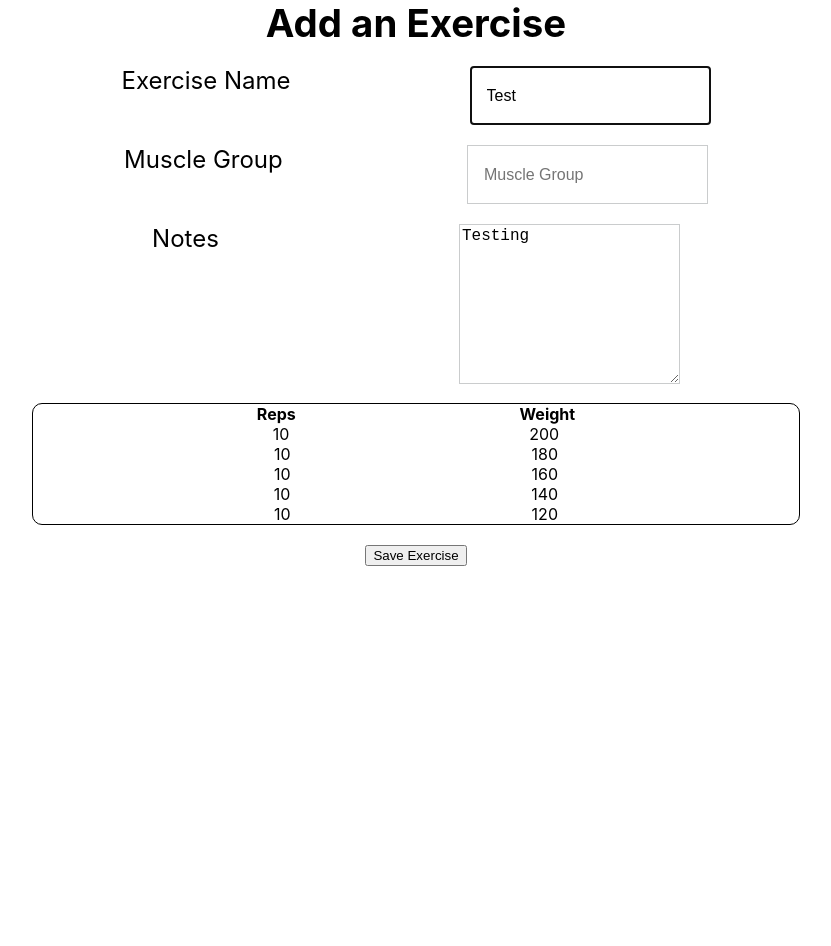
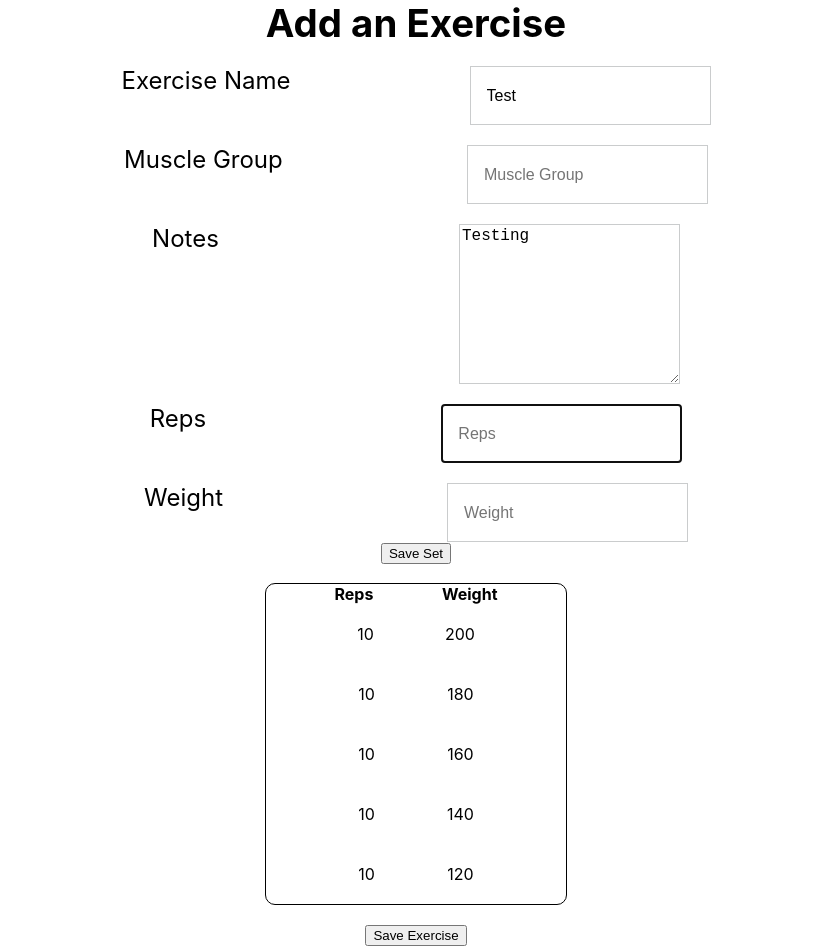
Before and after one commit to rgero/React_WorkoutTracker, a React (Create React App) app in the folder workout_tracker/: page / in a window 1280 px wide. Shown: the whole page, without its empty margins (224-1055 px from the left). Before the commit the page ends 800 px from the top, so only its background shows below. Built offline with nearby package versions, Linux system fonts and the light colour scheme.

Commit message:
Enabling the ability to add sets to the Exercise

```diff
--- a/workout_tracker/src/components/exercise/ExerciseForm.js
+++ b/workout_tracker/src/components/exercise/ExerciseForm.js
@@ -2,6 +2,7 @@ import React, {useState, useEffect} from 'react';
 
 import '../../styles/components/inputs.css'
 import '../../styles/components/Exercise.css'
+import { SetForm } from '../set/SetForm';
 import { SetList } from '../set/SetList';
 
 export const ExerciseForm = ({exercise = {}, onSubmit})=>
@@ -14,15 +15,21 @@ export const ExerciseForm = ({exercise = {}, onSubmit})=>
 
     useEffect(()=> {
         var testSets = [
-            { reps: 10, weight: 200},
-            { reps: 10, weight: 180},
-            { reps: 10, weight: 160},
-            { reps: 10, weight: 140},
-            { reps: 10, weight: 120},
+            { id: 1, reps: 10, weight: 200},
+            { id: 2, reps: 10, weight: 180},
+            { id: 3, reps: 10, weight: 160},
+            { id: 4, reps: 10, weight: 140},
+            { id: 5, reps: 10, weight: 120},
         ]
 
         setSetList(testSets);
-    }, setSetList)
+    }, [setSetList])
+
+    const addSet = (set) => {
+        set.id = setList.length;
+        let newSetList = [...setList, set]
+        setSetList(newSetList);
+    }
 
     return (
         <div>
@@ -69,13 +76,12 @@ export const ExerciseForm = ({exercise = {}, onSubmit})=>
                         >
                         </textarea>
                     </div>
-
-                    <SetList setList={setList}/>
-
-                    <div>
-                        <button className="button">Save Exercise</button>
-                    </div>
                 </form>
+                <SetForm onSubmit={addSet}/>
+                <SetList setList={setList}/>
+                <div>
+                    <button className="button">Save Exercise</button>
+                </div>
             </div>
         </div>
     )
--- a/workout_tracker/src/components/set/SetForm.js
+++ b/workout_tracker/src/components/set/SetForm.js
@@ -15,8 +15,24 @@ export const SetForm = ({set = {}, onSubmit})=>
         }
     }
 
+    const processNewSet = (e) => {
+        e.preventDefault();
+
+        if (reps === "" || weight === "")
+        {
+            setError("Reps and Weight need to be populated");
+            return;
+        }
+
+        let newSet = { reps, weight}
+        setReps("");
+        setWeight("");
+        setError("");
+        onSubmit(newSet);
+    }
+
     return (
-        <form className="form" onSubmit={onSubmit}>
+        <form className="form" onSubmit={processNewSet}>
             {error !== '' && <p className="form__error">{error}</p>}
 
             {/* Reps */}
--- a/workout_tracker/src/components/set/SetList.js
+++ b/workout_tracker/src/components/set/SetList.js
@@ -17,8 +17,9 @@ export const SetList = ({setList = []})=>
                 <div>
                     <SetListHeader/>
                     {
-                        setList.map((set, index) => (
+                        setList.map((set) => (
                         <SetListItem
+                            key={set.id}
                             id={set.id}
                             reps={set.reps}
                             weight={set.weight}
--- a/workout_tracker/src/styles/components/Exercise.css
+++ b/workout_tracker/src/styles/components/Exercise.css
@@ -5,5 +5,6 @@
 
 .content {
     display:flex;
-    justify-content: center;
+    flex-direction: column;
+    align-items: center;
 }
--- a/workout_tracker/src/styles/components/set/SetList.css
+++ b/workout_tracker/src/styles/components/set/SetList.css
@@ -2,6 +2,7 @@
     display: flex;
     flex-direction: row;
     justify-content: space-evenly;
+    padding: 20px;
 }
 
 .setListHeader
@@ -17,4 +18,5 @@
     margin: 1.2rem 0 1.2rem 0;
     border: 1px black solid;
     border-radius: 10px;
+    width: 300px;
 }
```
